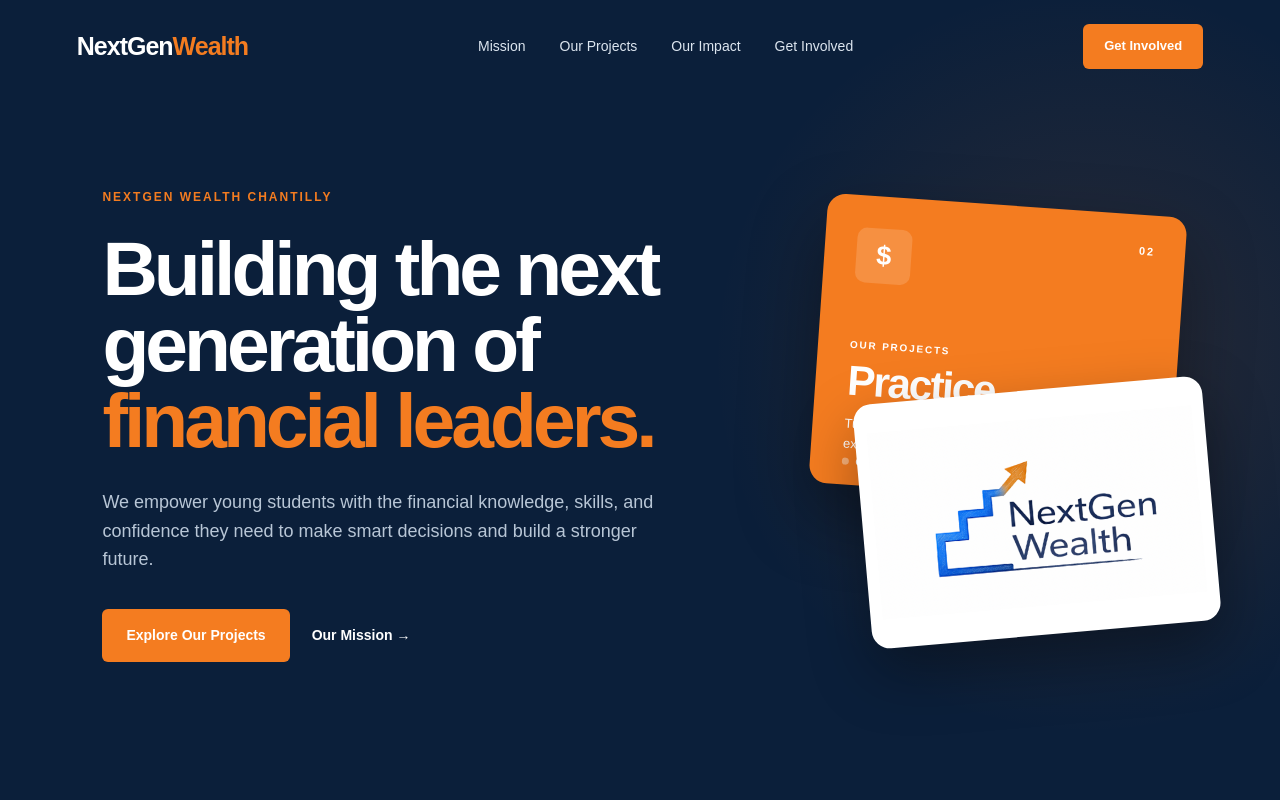
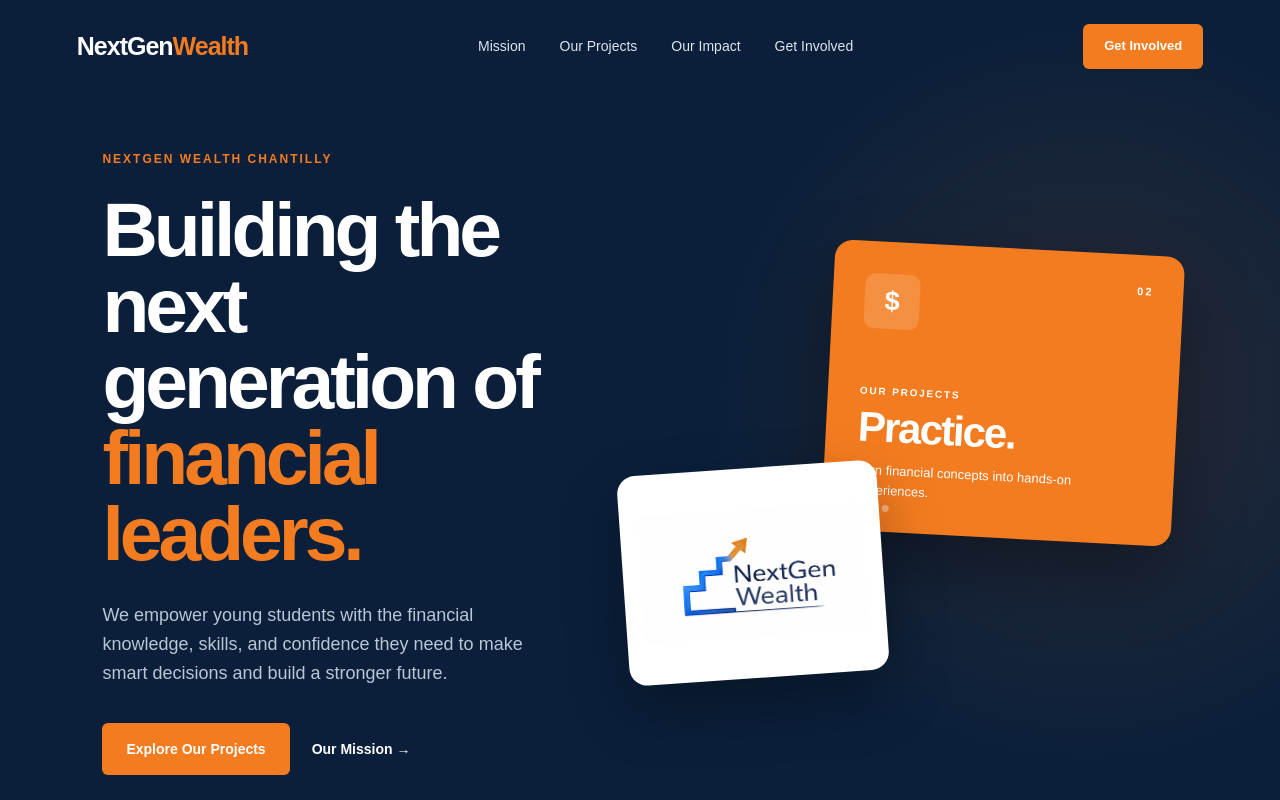
Before and after one commit to e1234j/nextgenwealth.github.io, a plain HTML site: page index.html in a window 1280 px wide. Shown: the top 800 px of the page. Drawn offline with Linux system fonts and the light colour scheme.

Commit message:
Update style.css

```diff
--- a/css/style.css
+++ b/css/style.css
@@ -513,43 +513,203 @@
    HERO LOGO
 ========================================= */
 
-.hero-logo-card {
+/* =========================================
+   HERO VISUAL
+========================================= */
 
+.hero-visual {
+    width: 560px;
+    height: 470px;
+    position: relative;
+    display: flex;
+    align-items: center;
+    justify-content: center;
+    flex-shrink: 0;
+}
+
+
+/* =========================================
+   SLIDESHOW
+========================================= */
+
+.slideshow {
+    position: absolute;
+    width: 350px;
+    height: 290px;
+    top: 20px;
+    right: 0;
+
+    background: var(--orange);
+    border-radius: 18px;
+    padding: 32px;
+
+    transform: rotate(3deg);
+
+    box-shadow:
+        0 30px 70px rgba(0,0,0,0.35);
+
+    overflow: hidden;
+
+    z-index: 2;
+}
+
+
+.slide {
+    position: absolute;
+    inset: 0;
+
+    padding: 32px;
+
+    display: flex;
+    flex-direction: column;
+    justify-content: space-between;
+
+    opacity: 0;
+
+    transform: translateX(25px);
+
+    transition:
+        opacity 0.6s ease,
+        transform 0.6s ease;
+}
+
+
+.slide.active {
+    opacity: 1;
+    transform: translateX(0);
+}
+
+
+.slide-number {
     position: absolute;
 
-    width: 350px;
+    top: 28px;
+    right: 30px;
 
-    height: 245px;
+    font-size: 11px;
+    font-weight: 800;
 
-    bottom: 25px;
+    letter-spacing: 2px;
+}
 
-    left: 0;
+
+.slide-icon {
+    width: 55px;
+    height: 55px;
+
+    border-radius: 10px;
+
+    background: rgba(255,255,255,0.15);
+
+    display: flex;
+    align-items: center;
+    justify-content: center;
+
+    font-size: 27px;
+    font-weight: 800;
+}
+
+
+.slide-small {
+    font-size: 10px;
+    font-weight: 800;
+
+    letter-spacing: 1.8px;
+
+    margin-bottom: 7px;
+}
+
+
+.slide h3 {
+    font-size: 42px;
+
+    line-height: 1;
+    letter-spacing: -2px;
+
+    margin-bottom: 12px;
+}
+
+
+.slide p {
+    max-width: 260px;
+
+    font-size: 13px;
+    line-height: 1.5;
+}
+
+
+/* =========================================
+   SLIDESHOW DOTS
+========================================= */
+
+.slide-controls {
+    position: absolute;
+
+    bottom: 20px;
+    left: 32px;
+
+    display: flex;
+    gap: 7px;
+
+    z-index: 5;
+}
+
+
+.slide-dot {
+    width: 7px;
+    height: 7px;
+
+    padding: 0;
+    border: none;
+
+    border-radius: 50%;
+
+    background: rgba(255,255,255,0.4);
+
+    cursor: pointer;
+}
+
+
+.slide-dot.active {
+    background: white;
+}
+
+
+/* =========================================
+   HERO LOGO
+========================================= */
+
+.hero-logo-card {
+    position: absolute;
+
+    width: 260px;
+    height: 210px;
+
+    bottom: 20px;
+    left: 5px;
 
     background: white;
 
     border-radius: 18px;
 
-    padding: 24px;
+    padding: 18px;
 
     display: flex;
-
     align-items: center;
-
     justify-content: center;
 
-    transform: rotate(-5deg);
+    transform: rotate(-4deg);
 
     box-shadow:
-        0 25px 60px rgba(0,0,0,0.35);
+        0 25px 60px rgba(0,0,0,0.30);
 
-    z-index: 3;
+    z-index: 4;
 
     transition: 0.4s ease;
 }
 
 
 .hero-logo-card:hover {
-
     transform:
         rotate(-2deg)
         translateY(-5px);
@@ -557,11 +717,8 @@
 
 
 .hero-logo-card img {
-
-    width: 108%;
-
-    max-width: 370px;
-
+    width: 100%;
+    max-width: 235px;
     height: auto;
 
     display: block;
```
